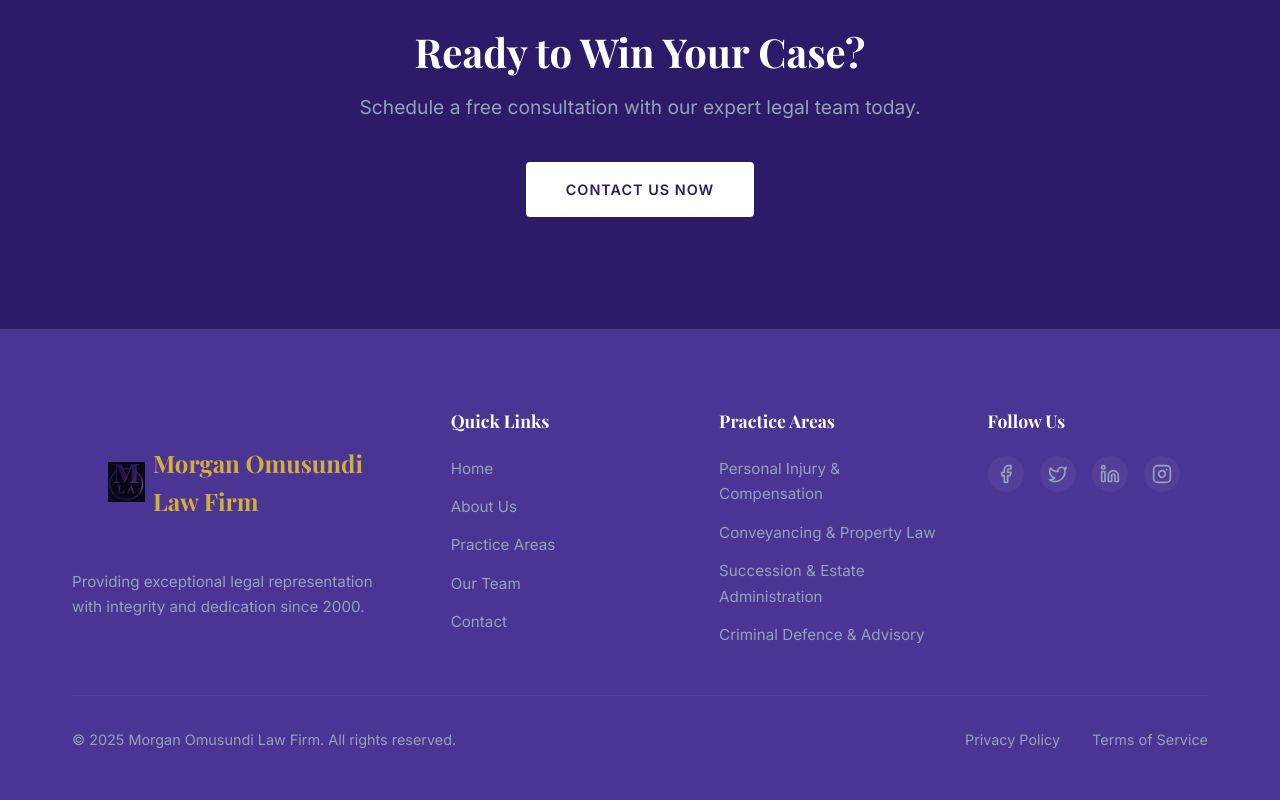
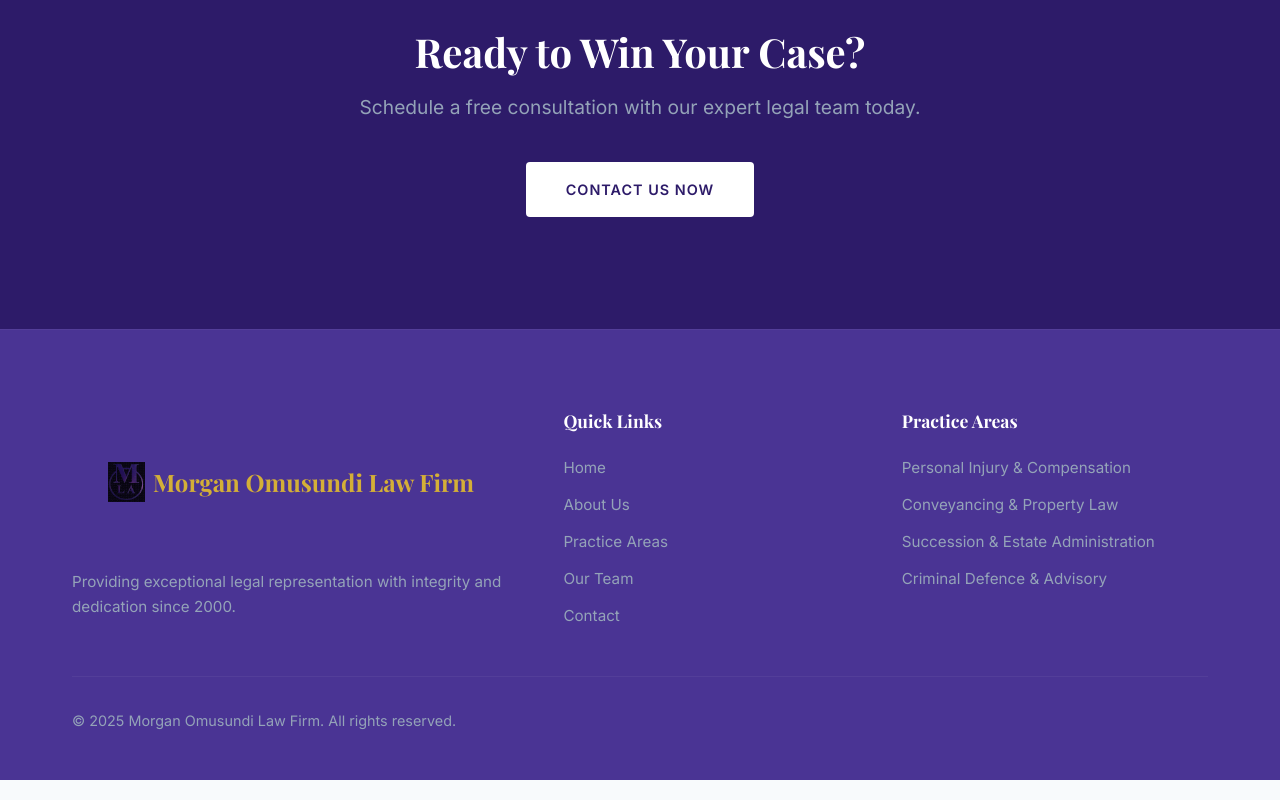
Before and after one commit to adagala/molf, a React (Vite) app: page / in a window 1280 px wide. Shown: the part 2044-2844 px from the top of the page. Built offline with nearby package versions, Linux system fonts and the light colour scheme; a web font is replaced by a local one.

Commit message:
feat: Refine UI/UX across Footer, Practice Areas, About, and Contact components by adjusting layouts, removing social media links, updating internal links, and modifying color schemes.

```diff
--- a/src/components/About.css
+++ b/src/components/About.css
@@ -1,12 +1,18 @@
 .about {
   background-color: var(--color-white);
+}
+
+.about-section {
+  display: flex;
+  flex-direction: column;
+  gap: 4rem;
 }
 
 .about-container {
   display: grid;
   grid-template-columns: 1fr 1fr;
-  gap: 4rem;
-  align-items: center;
+  gap: 2rem;
+  margin-top: -2rem;
 }
 
 .about-image {
--- a/src/components/About.tsx
+++ b/src/components/About.tsx
@@ -2,11 +2,18 @@
 import { motion } from 'framer-motion';
 import { CheckCircle } from 'lucide-react';
 import './About.css';
+import { Link } from 'react-router-dom';
 
 const About: React.FC = () => {
     return (
         <section id="about" className="section about">
-            <div className="container about-container">
+            <div className="container about-section">
+                <div>
+                    <h4 className="section-subtitle">About Morgan Omusundi Law Firm</h4>
+                    <h2 className="section-title">Fusing Socio-Legal Excellence with Accessible People-Centered Justice</h2>
+                </div>
+
+                <div className="about-container">
                     <motion.div
                         className="about-image"
                         initial={{ opacity: 0, x: -50 }}
@@ -26,8 +33,6 @@
                         animate={{ opacity: 1, x: 0 }}
                         transition={{ duration: 0.6, delay: 0.2 }}
                     >
-                    <h4 className="section-subtitle">About Morgan Omusundi Law Firm</h4>
-                    <h2 className="section-title">Fusing Socio-Legal Excellence with Accessible People-Centered Justice</h2>
                         <p className="about-text">
                             Morgan Omusundi Law Firm was founded on a bold vision by our Managing and Senior Partner,
                             Morgan Omusundi Esq., a dedicated legal mind driven by a mission to fuse socio-legal
@@ -38,6 +43,10 @@
                             foundation of unwavering professional commitment to the rule of law. We believe that the
                             law is not merely a set of rules but a tool of justice empowerment and societal transformation.
                         </p>
+                    </motion.div>
+                </div>
+
+                <div>
                     <p className="about-text">
                         Today, MOLA stands as a dynamic, modern legal practice offering specialist services in
                         various fields of the law. We pride ourselves in combining sharp legal strategy with warm,
@@ -63,8 +72,8 @@
                         </li>
                     </ul>
 
-                    <a href="#team" className="btn">Meet Our Team</a>
-                </motion.div>
+                    <Link to="/team" className="btn">Meet Our Team</Link>
+                </div>
             </div>
         </section>
     );
--- a/src/components/Contact.css
+++ b/src/components/Contact.css
@@ -1,14 +1,14 @@
 .contact {
-  background-color: var(--color-primary);
-  color: var(--color-white);
+  background-color: var(--color-white);
+  color: var(--color-text);
 }
 
 .contact .section-title {
-  color: var(--color-white);
+  color: var(--color-primary);
 }
 
 .contact .section-description {
-  color: var(--color-text-light);
+  color: var(--color-text);
 }
 
 .contact-wrapper {
@@ -33,7 +33,7 @@
 .icon-circle {
   width: 50px;
   height: 50px;
-  background-color: rgba(212, 175, 55, 0.1);
+  background-color: rgba(212, 175, 55, 0.15);
   color: var(--color-accent);
   border-radius: 50%;
   display: flex;
@@ -45,19 +45,30 @@
 .info-item h3 {
   font-size: 1.2rem;
   margin-bottom: 0.5rem;
-  color: var(--color-white);
+  color: var(--color-primary);
 }
 
 .info-item p {
-  color: var(--color-text-light);
+  color: var(--color-text);
   line-height: 1.6;
 }
 
+.info-item p a {
+  color: var(--color-accent);
+  text-decoration: none;
+  transition: var(--transition);
+}
+
+.info-item p a:hover {
+  text-decoration: underline;
+}
+
 .contact-form {
-  background-color: var(--color-white);
+  background-color: #f8f9fa;
   padding: 3rem;
   border-radius: 8px;
   color: var(--color-text);
+  border: 1px solid #e2e8f0;
 }
 
 .form-group {
--- a/src/components/Contact.tsx
+++ b/src/components/Contact.tsx
@@ -78,7 +78,7 @@
                             <div>
                                 <h3>WhatsApp</h3>
                                 <p>
-                                    <a href="https://wa.me/254733366129" target="_blank" rel="noopener noreferrer" style={{ color: 'inherit', textDecoration: 'underline' }}>Click to chat: 0733366129</a>
+                                    <a href="https://wa.me/254733366129" target="_blank" rel="noopener noreferrer" style={{ color: 'inherit', textDecoration: 'underline' }}>Click to chat: +254 733 366 129</a>
                                 </p>
                             </div>
                         </div>
--- a/src/components/Footer.css
+++ b/src/components/Footer.css
@@ -7,8 +7,8 @@
 
 .footer-top {
   display: grid;
-  grid-template-columns: 1.5fr 1fr 1fr 1fr;
-  gap: 3rem;
+  grid-template-columns: 1.5fr 1fr 1fr;
+  gap: 2rem;
   margin-bottom: 3rem;
 }
 
@@ -109,8 +109,8 @@
   }
 
   .footer-bottom {
-    flex-direction: column;
-    gap: 1rem;
-    text-align: center;
+    display: flex;
+    justify-content: center;
+    align-items: center;
   }
 }
--- a/src/components/Footer.tsx
+++ b/src/components/Footer.tsx
@@ -1,6 +1,5 @@
 import React from 'react';
 import { Link } from 'react-router-dom';
-import { Facebook, Twitter, Linkedin, Instagram } from 'lucide-react';
 import './Footer.css';
 
 const Footer: React.FC = () => {
@@ -21,41 +20,27 @@
                     <div className="footer-links">
                         <h3>Quick Links</h3>
                         <ul>
-                            <li><Link to="/">Home</Link></li>
-                            <li><Link to="/about">About Us</Link></li>
-                            <li><Link to="/practice">Practice Areas</Link></li>
-                            <li><Link to="/team">Our Team</Link></li>
-                            <li><Link to="/contact">Contact</Link></li>
+                            <Link to="/">Home</Link>
+                            <Link to="/about">About Us</Link>
+                            <Link to="/practice">Practice Areas</Link>
+                            <Link to="/team">Our Team</Link>
+                            <Link to="/contact">Contact</Link>
                         </ul>
                     </div>
 
                     <div className="footer-links">
                         <h3>Practice Areas</h3>
                         <ul>
-                            <li><a href="#practice">Personal Injury & Compensation</a></li>
-                            <li><a href="#practice">Conveyancing & Property Law</a></li>
-                            <li><a href="#practice">Succession & Estate Administration</a></li>
-                            <li><a href="#practice">Criminal Defence & Advisory</a></li>
+                            <Link to="/practice">Personal Injury & Compensation</Link>
+                            <Link to="/practice">Conveyancing & Property Law</Link>
+                            <Link to="/practice">Succession & Estate Administration</Link>
+                            <Link to="/practice">Criminal Defence & Advisory</Link>
                         </ul>
-                    </div>
-
-                    <div className="footer-social">
-                        <h3>Follow Us</h3>
-                        <div className="social-icons">
-                            <a href="#"><Facebook size={20} /></a>
-                            <a href="#"><Twitter size={20} /></a>
-                            <a href="#"><Linkedin size={20} /></a>
-                            <a href="#"><Instagram size={20} /></a>
-                        </div>
                     </div>
                 </div>
 
                 <div className="footer-bottom">
-                    <p>&copy; {new Date().getFullYear()} Morgan Omusundi Law Firm. All rights reserved.</p>
-                    <div className="footer-legal">
-                        <a href="#">Privacy Policy</a>
-                        <a href="#">Terms of Service</a>
-                    </div>
+                    <div>&copy; {new Date().getFullYear()} Morgan Omusundi Law Firm. All rights reserved.</div>
                 </div>
             </div>
         </footer>
--- a/src/components/PracticeAreas.css
+++ b/src/components/PracticeAreas.css
@@ -13,7 +13,7 @@
 .section-description {
   max-width: 600px;
   margin: 0 auto;
-  color: var(--color-text-light);
+  color: var(--color-text);
 }
 
 .practice-grid {
--- a/src/components/PracticeAreas.tsx
+++ b/src/components/PracticeAreas.tsx
@@ -66,7 +66,6 @@
                             <div className="icon-box">{item.icon}</div>
                             <h3>{item.title}</h3>
                             <p>{item.description}</p>
-                            <a href="#contact" className="learn-more">Learn More &rarr;</a>
                         </motion.div>
                     ))}
                 </div>
```
Lines whose indentation alone changed are shown as unchanged.
